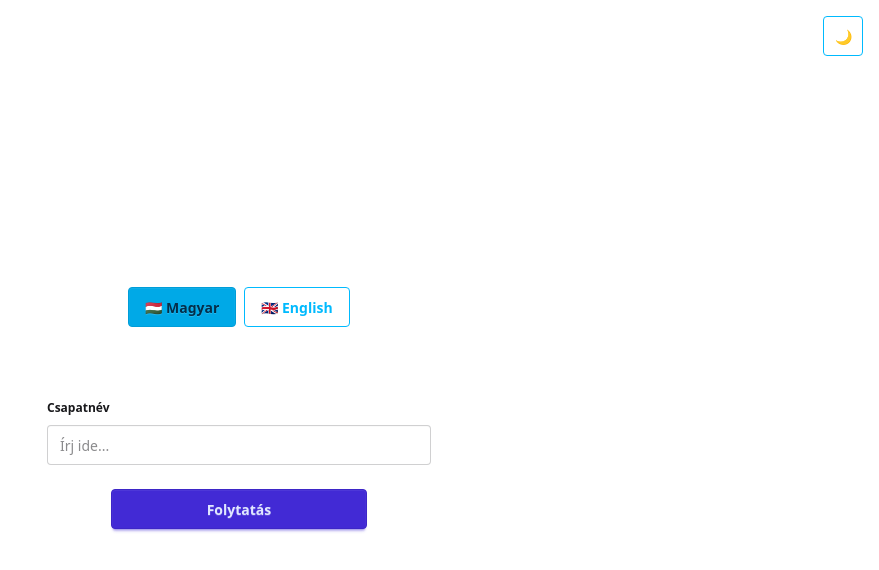
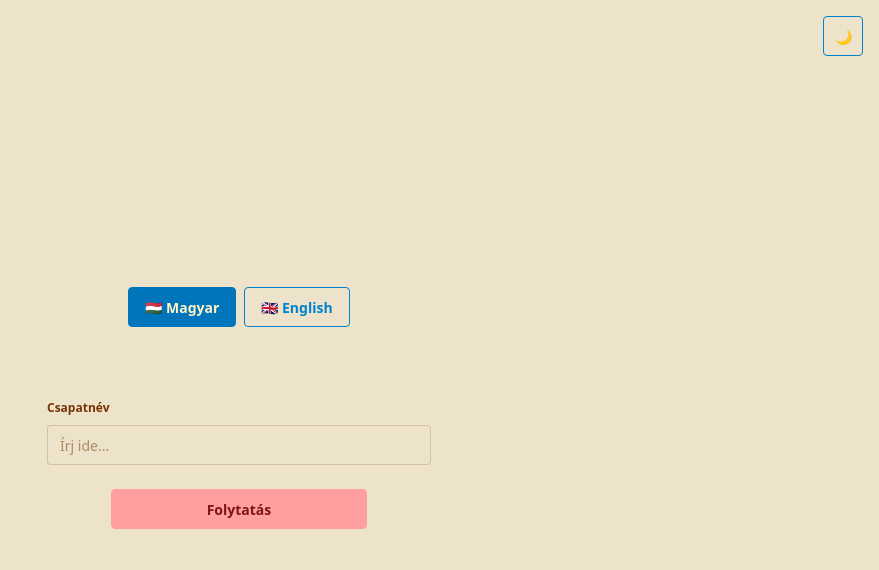
Before and after one commit to baconhoney/3DPuzzleQuiz, a React (Vite) app in the folder ClientWebpage/: page / in a window 1280 px wide. Shown: the top 570 px of the page, without its empty margins (401-1280 px from the left). Built offline with nearby package versions, Linux system fonts and the light colour scheme.

Commit message:
Fixed theme switcher

```diff
--- a/ClientWebpage/src/Register.jsx
+++ b/ClientWebpage/src/Register.jsx
@@ -1,21 +1,24 @@
 import { useEffect, useState } from 'react';
 import { useLanguage } from './App';
+
+const LightTheme = "retro"
+const DarkTheme = "forest"
 
 const Register = () => {
     const { language, changeLng, t, toQuiz, teamName, setTeamName } = useLanguage();
     const [nameError, setNameError] = useState(false);
-    const [theme, setTheme] = useState('light');
+    const [theme, setTheme] = useState(LightTheme);
 
     useEffect(() => {
         const savedTheme = localStorage.getItem("theme");
         const prefersDark = window.matchMedia('(prefers-color-scheme: dark)').matches;
-        const initialTheme = savedTheme || (prefersDark ? 'dark' : 'light');
+        const initialTheme = savedTheme || (prefersDark ? DarkTheme : LightTheme);
         setTheme(initialTheme);
         document.documentElement.setAttribute('data-theme', initialTheme);
     }, []);
 
     const toggleTheme = () => {
-        const newTheme = theme === 'light' ? 'dark' : 'light';
+        const newTheme = theme === LightTheme ? DarkTheme : LightTheme;
         setTheme(newTheme);
         localStorage.setItem("theme", newTheme);
         document.documentElement.setAttribute('data-theme', newTheme);
@@ -41,7 +44,7 @@ const Register = () => {
         <div className="flex flex-col items-center justify-center min-h-screen gap-16 w-full">
             <div className="absolute top-4 right-4 z-50">
                 <button className="btn btn-info btn-outline w-10" onClick={toggleTheme}>
-                    {theme === 'light' ? t("🌙") : t("☀️")}
+                    {theme === LightTheme ? t("🌙") : t("☀️")}
                 </button>
             </div>
 
--- a/ClientWebpage/src/index.css
+++ b/ClientWebpage/src/index.css
@@ -1,5 +1,6 @@
 @import "tailwindcss";
 
 @plugin "daisyui" {
-    themes: light --default, dark --prefersdark;
+    /*themes: light --default, dark --prefersdark;*/
+    themes: retro --default, forest --prefersdark;
 }
```
